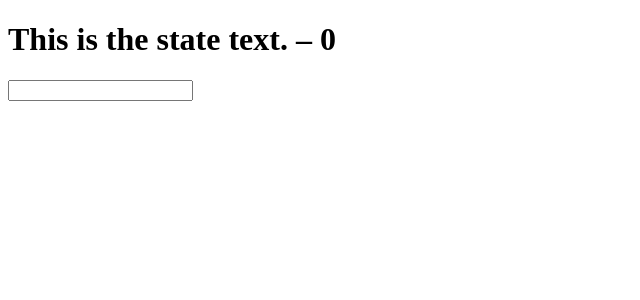
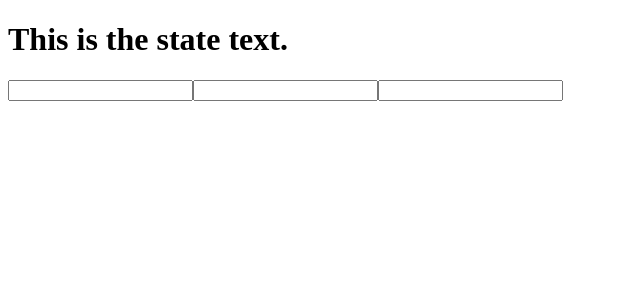
Before and after one commit to smchenrybc/dev-courses, a React (Create React App) app in the folder egghead/start-learning-react/: page / in a window 1280 px wide. Shown: the top 300 px of the page, without its empty margins (0-640 px from the left). Built offline with nearby package versions, Linux system fonts and the light colour scheme; the HTML template or start-up script is replaced by a standard one.

Commit message:
Use React Components as Children for Other Components

```diff
--- a/egghead/start-learning-react/src/App.js
+++ b/egghead/start-learning-react/src/App.js
@@ -6,8 +6,7 @@
     super();
 
     this.state = {
-      txt: "This is the state text.",
-      cat: 0
+      txt: "This is the state text."
     }
   }
 
@@ -20,11 +19,17 @@
   render() {
     return (
       <div>
-        <h1>{this.state.txt} – {this.state.cat}</h1>
-        <input type="text" onChange={this.update.bind(this)} />
+        <h1>{this.state.txt}</h1>
+        <Widget update={this.update.bind(this)} />
+        <Widget update={this.update.bind(this)} />
+        <Widget update={this.update.bind(this)} />
       </div>
     )
   }
 }
 
-export default App
+const Widget = (props) => (
+  <input type="text" onChange={props.update} />
+)
+
+export default App;
```
